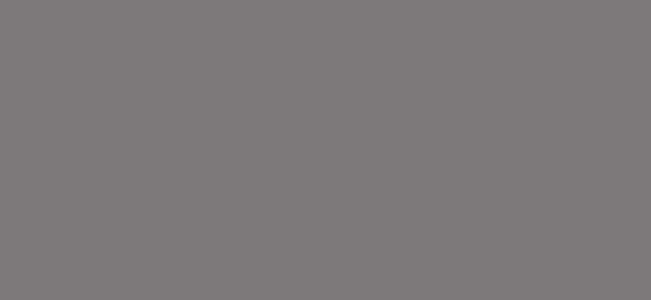
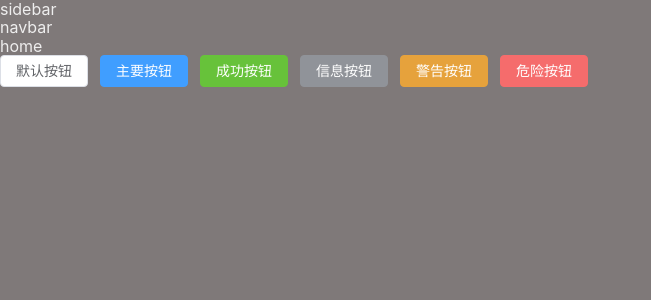
Before and after one commit to jjsnc/vite-vue3, a Vue app: page /home in a window 1280 px wide. Before the commit this address had no page. Shown: the top 300 px of the page, without its empty margins (0-651 px from the left). Built offline with nearby package versions, Linux system fonts and the light colour scheme.

Commit message:
layout基础搭建

```diff
--- /dev/null
+++ b/src/components/layout/AppMain/index.vue
@@ -0,0 +1,5 @@
+<template>
+  <section class="app-main">
+    <router-view />
+  </section>
+</template>
--- /dev/null
+++ b/src/components/layout/Navbar/index.vue
@@ -0,0 +1,3 @@
+<template>
+  <div>navbar</div>
+</template>
--- /dev/null
+++ b/src/components/layout/Sidebar/index.vue
@@ -0,0 +1,3 @@
+<template>
+    <div> sidebar</div>
+</template>
--- /dev/null
+++ b/src/components/layout/index.js
@@ -0,0 +1,3 @@
+export { default as AppMain } from "./AppMain/index.vue";
+export { default as Sidebar } from "./Sidebar/index.vue";
+export { default as Navbar } from "./Navbar/index.vue";
--- /dev/null
+++ b/src/components/layout/index.vue
@@ -0,0 +1,15 @@
+<template>
+  <div>
+    <sidebar class="sidebar-container" />
+    <div class="main-container">
+      <div>
+        <navbar />
+      </div>
+      <app-main />
+    </div>
+  </div>
+</template>
+
+<script setup>
+import { Sidebar, Navbar, AppMain } from "./index.js";
+</script>
--- a/src/router/index.js
+++ b/src/router/index.js
@@ -1,10 +1,23 @@
 import { createRouter, createWebHistory } from "vue-router";
-
+import Layout from "@/components/layout/index.vue";
 import Home from "../views/home/index.vue";
 import About from "../views/about/index.vue";
 
 const routes = [
-  { path: "/", component: Home },
+  {
+    path: "/",
+    component: Layout,
+    redirect: "/home",
+    meta: { title: "概览" },
+    name: "home",
+    children: [
+      {
+        path: "home",
+        component: Home,
+        name: "概览",
+      },
+    ],
+  },
   { path: "/about", component: About },
 ];
 
```
Also changed, not shown: src/components/HelloWorld.vue (deleted, +0 -40 lines).
